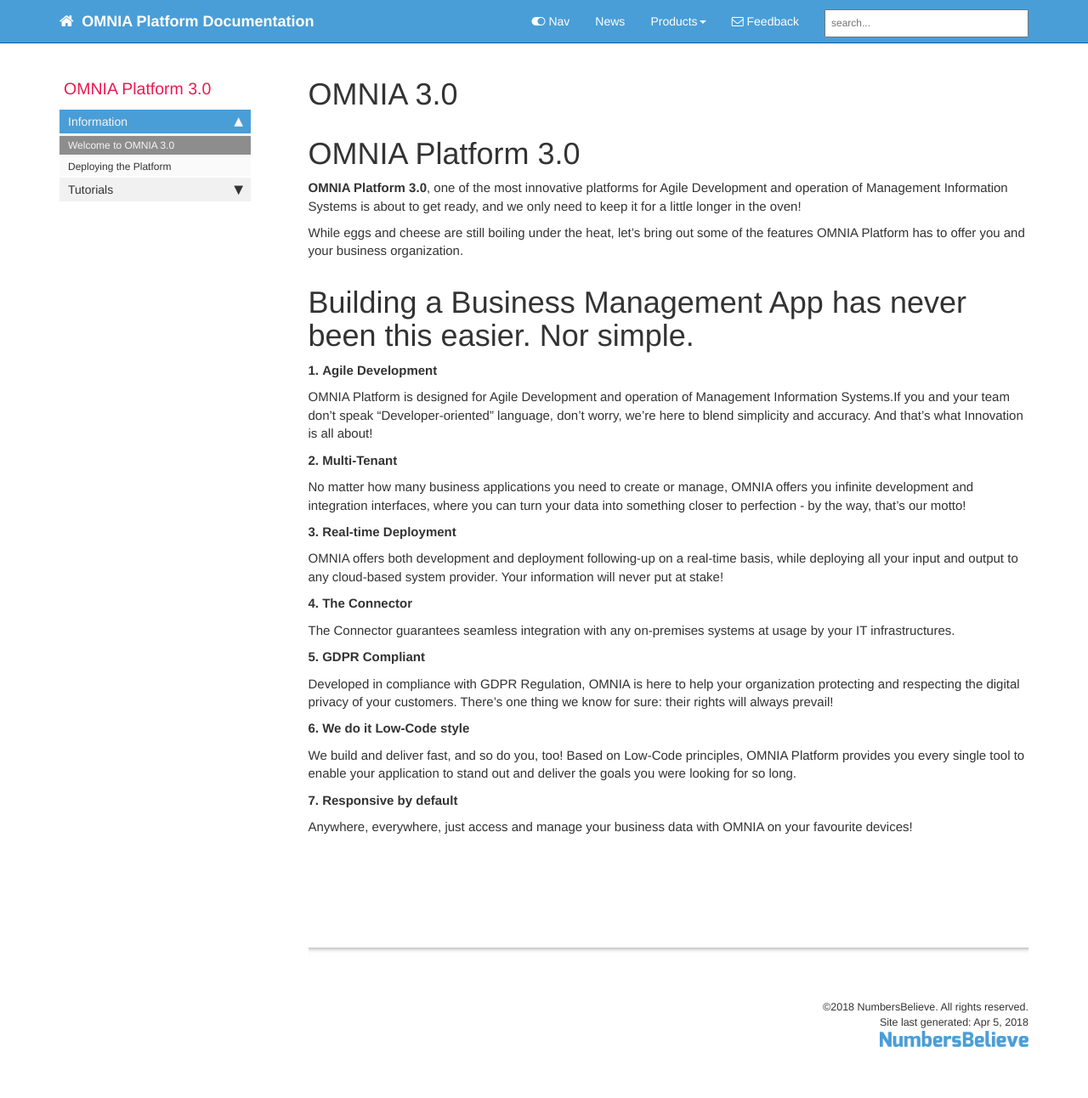
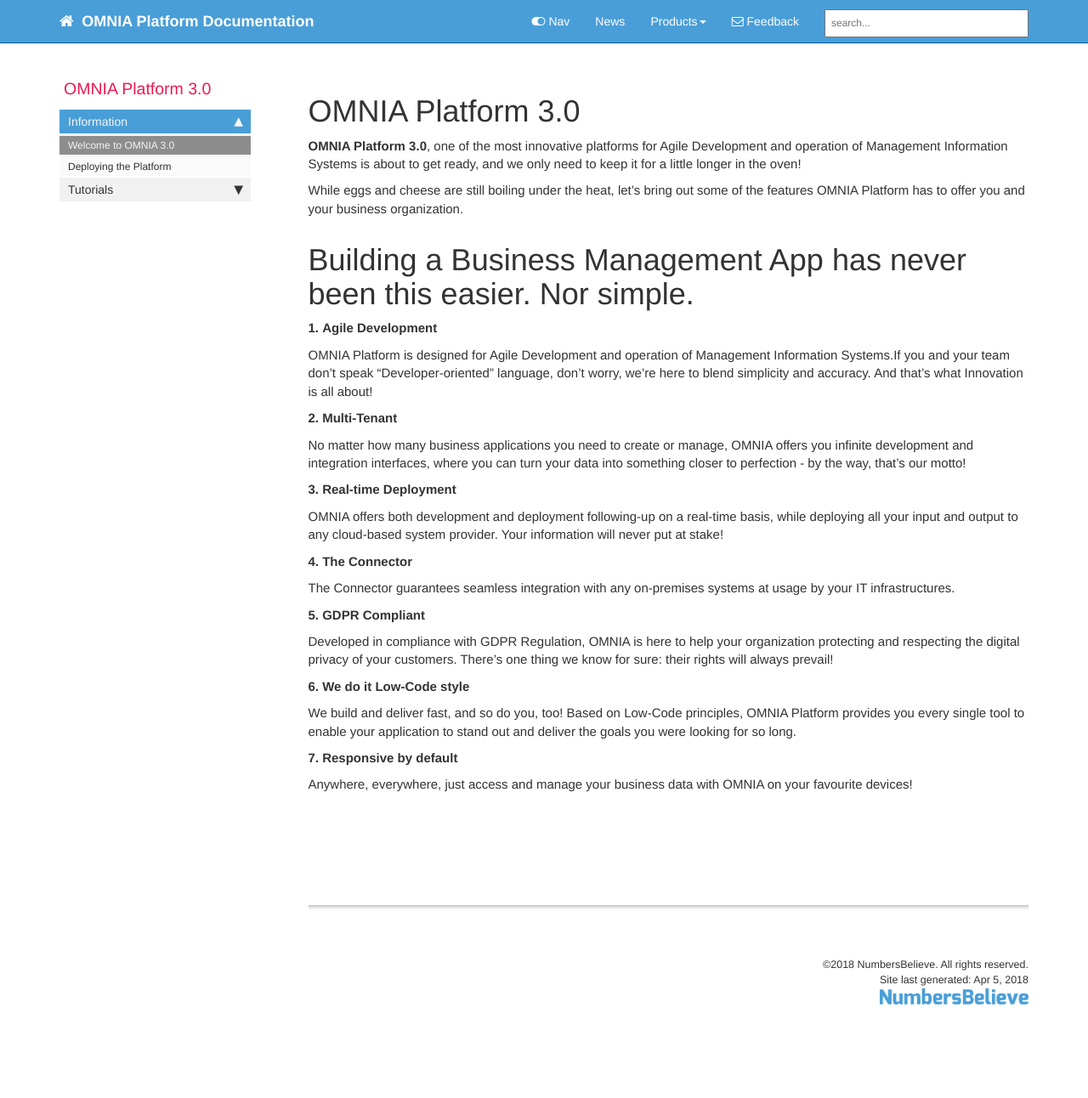
Before and after one commit to daniel8lopes/omnia3, a Jekyll site: the page built from docs/pages/omnia3/omnia3_welcometoomnia.html, in a window 1280 px wide. Shown: the whole page at 85% size. Built offline with Jekyll 4.4.1, drawn with Linux system fonts in a browser that asks for light colours; nearby versions of some CDN libraries; comment, search, counter and statistics services are not loaded; after the commit the page ends 1242 px from its top, so only the background shows below that.

Commit message:
Update omnia3_welcometoomnia.html

```diff
--- a/docs/pages/omnia3/omnia3_welcometoomnia.html
+++ b/docs/pages/omnia3/omnia3_welcometoomnia.html
@@ -1,5 +1,5 @@
 ---
-title: OMNIA 3.0
+title:
 keywords: omnia3
 sidebar: omnia3_sidebar
 toc: false
```
